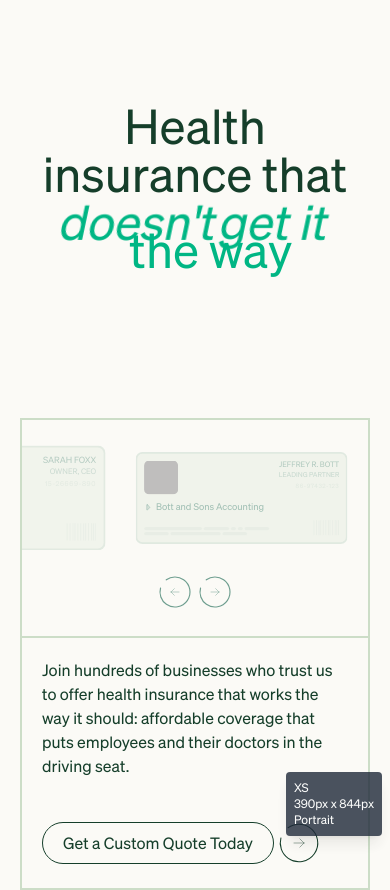
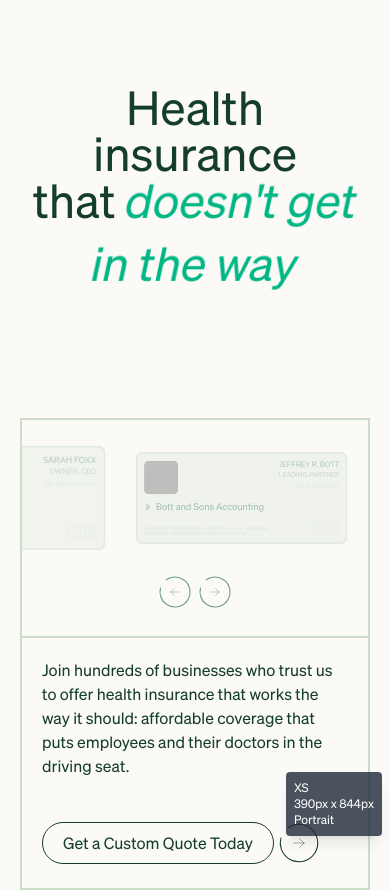
Before and after one commit to DereckAn/Animation, a Next.js app: page / in a window 390 px wide. Built offline with nearby package versions, Linux system fonts and the light colour scheme; grey boxes are pictures that could not be loaded.

Commit message:
Making the tile responsive

```diff
--- a/components/hero/ChanginColorText.tsx
+++ b/components/hero/ChanginColorText.tsx
@@ -1,18 +1,20 @@
 interface ChanginColorTextProps {
   text: string;
   className?: string;
+  fontSize?: string;
 }
 
 export const ChanginColorText = ({
   text,
   className,
+  fontSize = "clamp(3rem, 7vw, 15rem)",
 }: ChanginColorTextProps) => {
   return (
     <span
       className={className}
       style={{
-        fontSize: "clamp(3rem, 7vw, 15rem)",
-        // whiteSpace: "nowrap",
+        fontSize: fontSize,
+        whiteSpace: "nowrap",
         animation: "colorTransition 2s ease-in-out 3s forwards",
       }}
     >
--- a/components/hero/TitleAnimation.tsx
+++ b/components/hero/TitleAnimation.tsx
@@ -5,38 +5,80 @@ const TitleAnimation = () => {
   return (
     <div className="w-full h-[55vh] relative flex justify-center items-center shrink-0">
       <div className="text-center w-full">
+        {/* Desktop (Laptop) View - 2 lines */}
+        <div className="hidden lg:block">
           <h1
-          className=" w-full text-center leading-none"
+            className="w-full text-center leading-none"
             style={{
               fontSize: "clamp(3rem, 7vw, 15rem)",
             }}
           >
-          Health insurance that{" "}
-          <ChanginColorText
-            text=" doesn't"
-            className="hidden p-0 lg:inline-block"
-          />
+            Health insurance that <ChanginColorText text="doesn't" className="inline-block" />
           </h1>
 
-        <div
-          id="animation"
-          className="lg:flex flex-col lg:flex-row justify-center items-center leading-none"
-        >
-          <p>
-            <ChanginColorText
-              text=" doesn't "
-              className="lg:hidden inline-block"
-            />
-            {"     "}
-            <ChanginColorText text="get it" className="inline-block" />
-          </p>
+          <div className="flex flex-row justify-center items-center leading-none">
+            <ChanginColorText text="get in" className="inline-block" />
             <span className="mx-2"> </span>
             <TextCarousel />
             <span className="mx-2"> </span>
-          <ChanginColorText
-            text="the way"
-            className="leading-2 lg:leading-none"
-          />
+            <ChanginColorText text="the way" className="leading-none" />
+          </div>
+        </div>
+
+        {/* Tablet View - 3 lines */}
+        <div className="hidden md:block lg:hidden">
+          <h1
+            className="w-full text-center leading-none"
+            style={{
+              fontSize: "clamp(3rem, 10vw, 10rem)",
+            }}
+          >
+            Health insurance
+          </h1>
+          <h1
+            className="w-full text-center leading-none"
+            style={{
+              fontSize: "clamp(3rem, 10vw, 10rem)",
+            }}
+          >
+            that <ChanginColorText text="doesn't" className="inline-block" fontSize="clamp(3rem, 10vw, 10rem)"/>
+          </h1>
+
+          <div className="flex flex-row justify-center items-center leading-none">
+            <ChanginColorText text="get in" className="inline-block" fontSize="clamp(2.5rem, 12vw, 5rem)"/>
+            <span className="mx-2"> </span>
+            <TextCarousel />
+            <span className="mx-2"> </span>
+            <ChanginColorText text="the way" className="leading-none" fontSize="clamp(2.5rem, 12vw, 5rem)" />
+          </div>
+        </div>
+
+        {/* Mobile View - 4 lines */}
+        <div className="block md:hidden">
+          <h1
+            className="w-full text-center leading-none"
+            style={{
+              fontSize: "clamp(2.5rem, 12vw, 5rem)",
+            }}
+          >
+            Health insurance
+          </h1>
+          <h1
+            className="w-full text-center leading-none"
+            style={{
+              fontSize: "clamp(2.5rem, 12vw, 5rem)",
+            }}
+          >
+            that <ChanginColorText text="doesn't get" className="inline-block" fontSize="clamp(2.5rem, 12vw, 5rem)" />
+          </h1>
+
+          <div className="flex justify-center my-2">
+            <TextCarousel />
+          </div>
+
+          <div className="flex justify-center items-center leading-none">
+            <ChanginColorText text="in the way" className="inline-block" fontSize="clamp(2.5rem, 12vw, 5rem)" />
+          </div>
         </div>
       </div>
     </div>
--- a/styles/embla.css
+++ b/styles/embla.css
@@ -9,6 +9,7 @@
     overflow: hidden;
     position: relative;
     box-sizing: border-box;
+    /* border:2px solid red; */
 }
 
 .embla__viewport {
@@ -77,7 +78,7 @@
 /* iPad - 641px a 1024px (VERTICAL) */
 @media (min-width: 641px) and (max-width: 1024px) {
     .embla {
-        padding: 1rem 0;
+        /* padding: 1rem 0; */
         --slide-size: 60%; /* Reducido para ver mejor las adyacentes */
         --slide-spacing: 1rem;
         --slide-height: 50vh; /* Altura fija para evitar estiramiento */
@@ -87,7 +88,7 @@
     .embla__viewport {
         height: 100%;
         width: 100%;
-        padding: 2rem 0; /* Más padding para centrar mejor */
+        /* padding: 2rem 0; */
     }
 
     .embla__container {
@@ -97,7 +98,7 @@
         /* height: calc(var(--slide-spacing) - var(--slide-height)); */
         width: 100%;
         align-items: center; /* Centra las cards horizontalmente */
-        border: 2px solid red;
+        /* border: 2px solid red; */
     }
 
     .embla__slide {
@@ -106,7 +107,7 @@
         min-height: 0;
         min-width: auto;
         padding-left: 0;
-        padding-top: var(--slide-spacing);
+        /* padding-top: var(--slide-spacing); */
         display: flex;
         align-items: center;
         justify-content: center;
```
Lines whose indentation alone changed are shown as unchanged.
